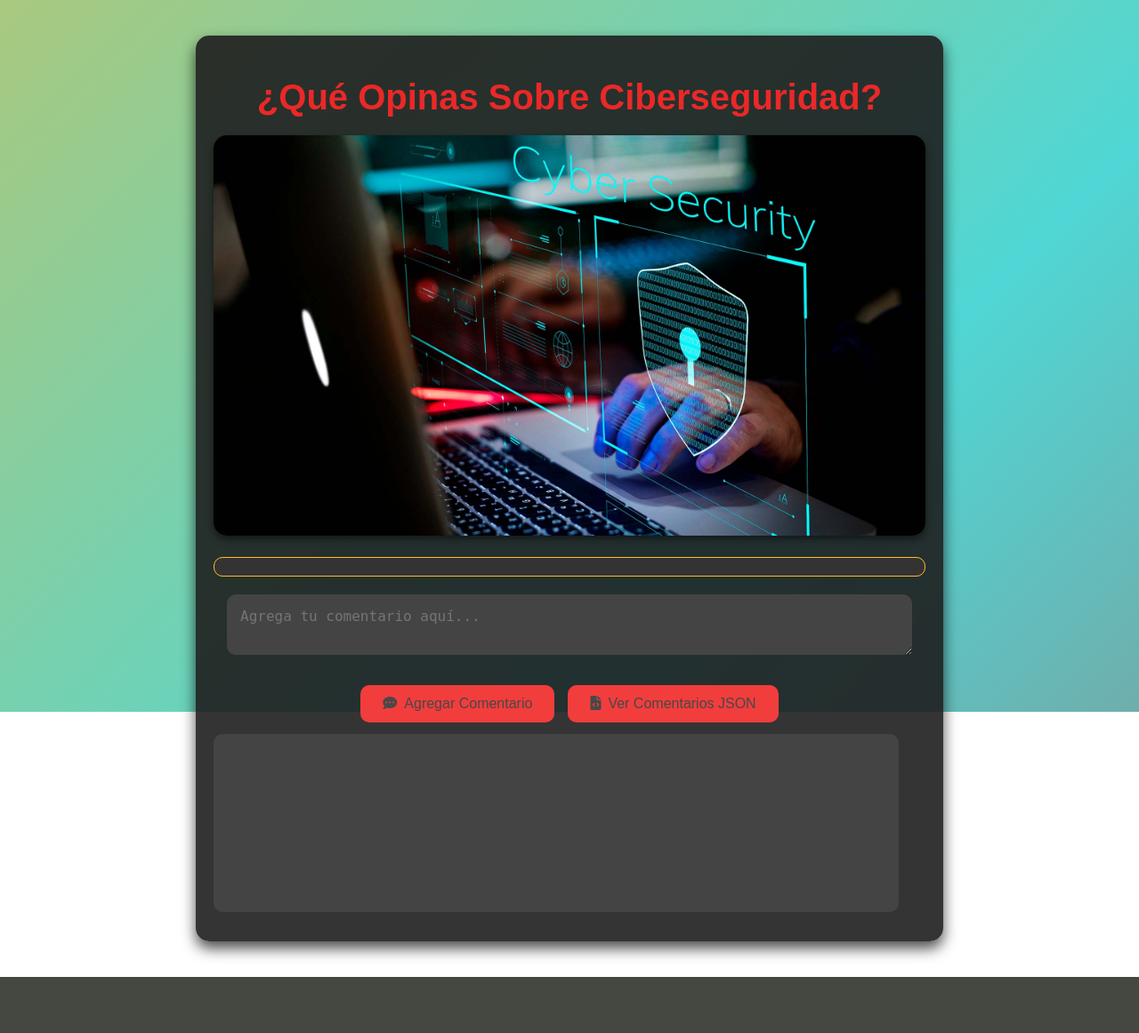
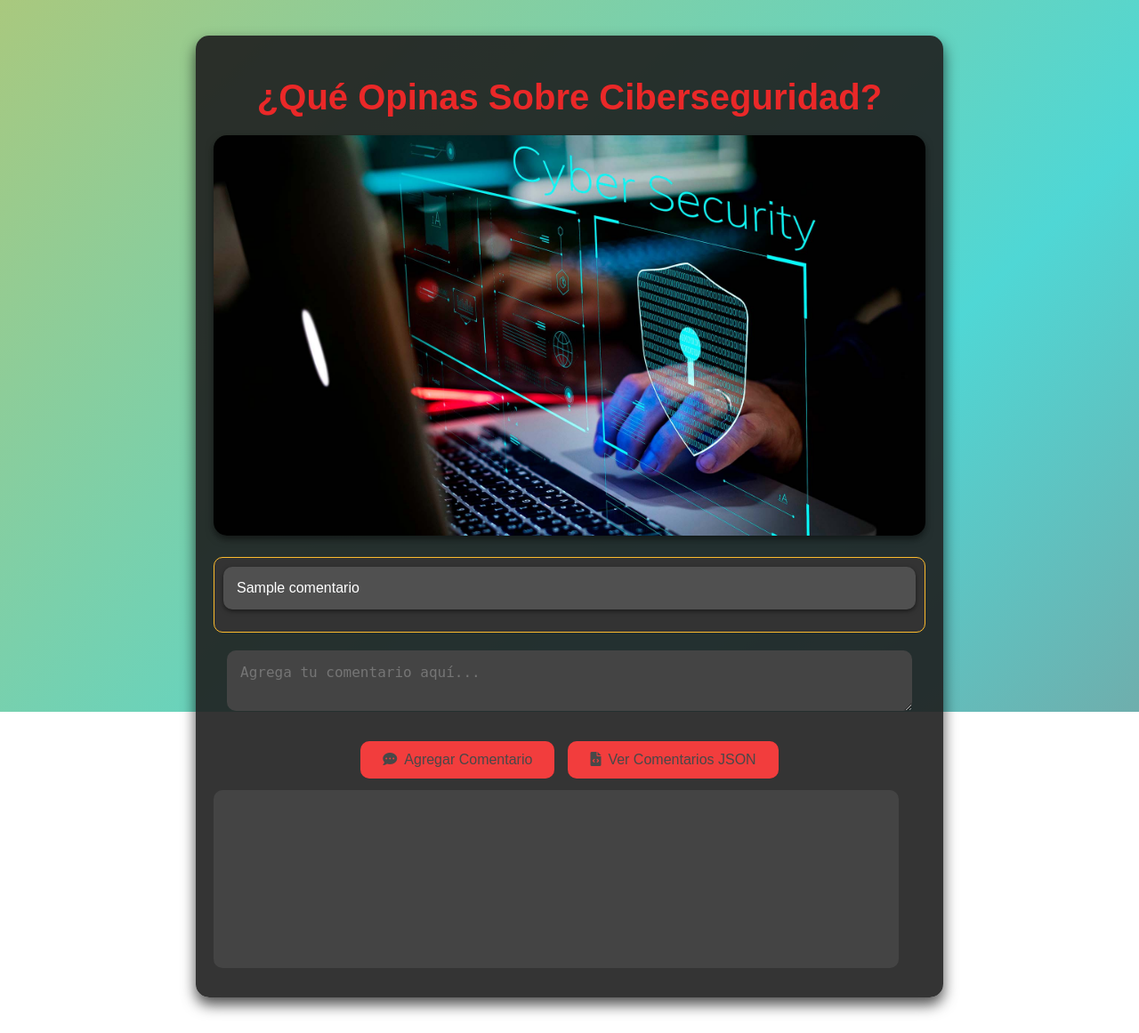
Before and after one commit to RominaAguirreVelazco-0305/FastApi-Ciberseguridad, a FastAPI app: template templates/index.html in a window 1280 px wide. Shown: the whole page at 89% size. Before the commit the page ends 1098 px from the top, so only its background shows below. Run offline with FastAPI, Linux system fonts and the light colour scheme; the template is opened without the code that fills it: most values are stand-ins (such as "Sample title", 1, 10 or a date in 2020).

Commit message:
Update index.html

```diff
--- a/templates/index.html
+++ b/templates/index.html
@@ -152,8 +152,11 @@
         <img src="./cyberseguridad.jpg" alt="Ciberseguridad">
         <div id="comentarios">
             <!-- Los comentarios se agregarán aquí dinámicamente -->
+            {% for comentario in comentarios %}
+                <div class="alert">{{ comentario }}</div>
+            {% endfor %}
         </div>
-        <form id="formComentario" method="post" action="/agregar">
+        <form id="formComentario" method="post">
             <textarea class="form-control" id="nuevoComentario" name="comentario" placeholder="Agrega tu comentario aquí..."></textarea>
             <div class="button-container">
                 <button type="submit"><i class="fas fa-comment-dots"></i>Agregar Comentario</button>
@@ -177,13 +180,13 @@
             const response = await fetch('/agregar', {
                 method: 'POST',
                 headers: {
-                    'Content-Type': 'application/x-www-form-urlencoded'
+                    'Content-Type': 'application/x-www-form-urlencoded',
                 },
                 body: formData
             });
 
             if (response.ok) {
-                window.location.reload(); // Recargar la página para mostrar el nuevo comentario
+                window.location.reload();  // Recargar la página para mostrar el nuevo comentario
             } else {
                 alert('Error al agregar el comentario');
             }
```
